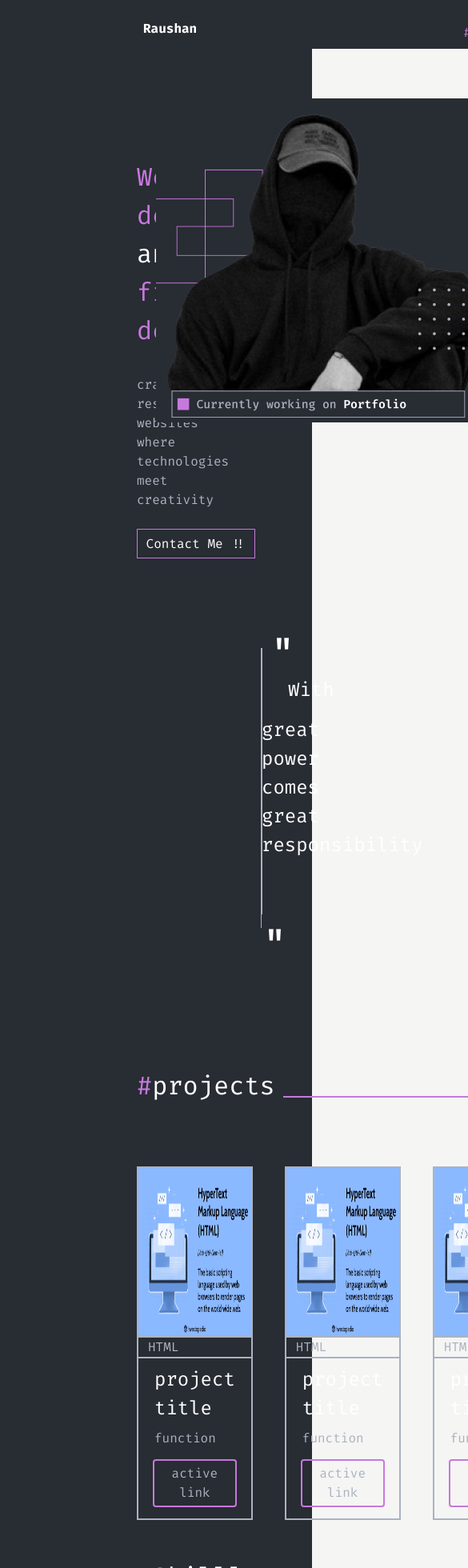
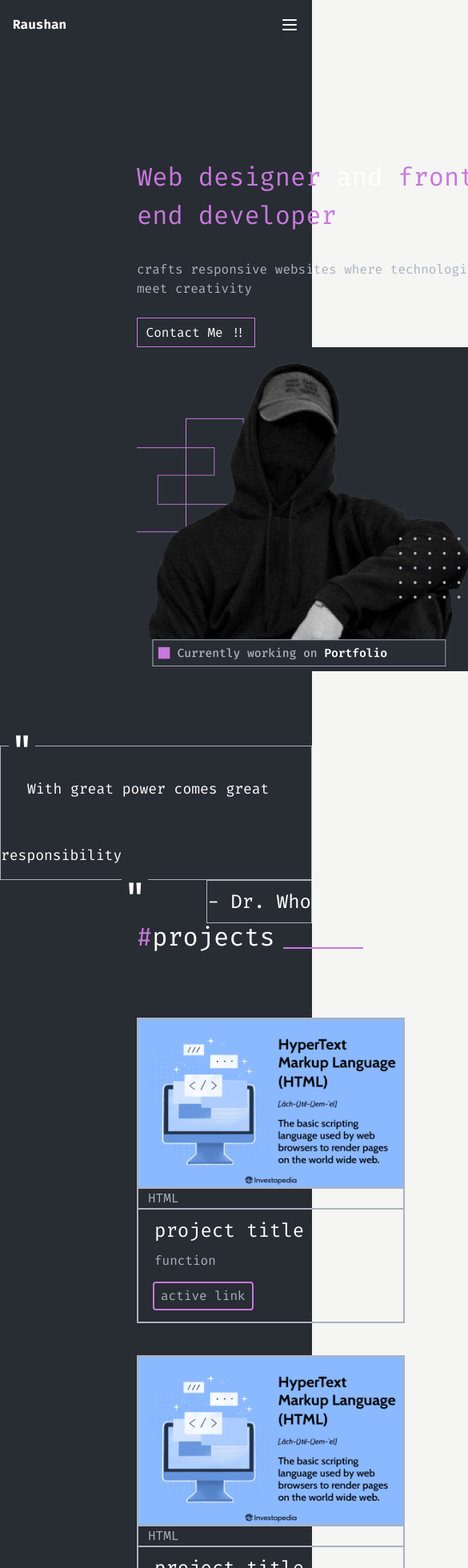
Before and after one commit to rraushan1205/portfolio, a React (Vite) app: page / in a window 390 px wide. Shown: the top 1960 px of the page at 80% size, 585 px wide, since content can reach past the window. Built offline with nearby package versions, Linux system fonts and the light colour scheme.

Commit message:
added initial responsive design

```diff
--- a/src/App.jsx
+++ b/src/App.jsx
@@ -6,88 +6,102 @@ import media from "../img/media.png";
 import dot from "../img/dot.png";
 import dot2 from "../img/dot2.png";
 import dot3 from "../img/dot3.png";
-import './index.css'
+import "./index.css";
+import Navbar from "./Navbar";
 function App() {
   return (
     <>
       <div className="bg-background font-fira">
-        <nav className="w-[1024px] flex justify-between ml-[171px] bg-background h-[61px]">
-          <span className="block font-bold text-white pt-6 pl-2 bottom-0">Raushan</span>
-          <div className="gap-10 mx-32 flex items-end mb-2 text-gray">
-            <div className=""><span className="text-primary">#</span>Home</div>
-            <div><span className="text-primary">#</span>works</div>
-            <div><span className="text-primary">#</span>about-me</div>
-            <div><span className="text-primary">#</span>contacts</div>
-            <div className="bg-background"><select className="bg-transparent" name="lang" id="lang">
-              <option value="EN">EN</option>
-              <option value="HI">HI</option>
-              <option value="SP">SP</option>
-              <option value="AEN">AEN</option>
-            </select></div>
-          </div>
-        </nav>
-        <div className="grid grid-cols-2 mx-[171px] mt-[62px]">
+        <Navbar />
+        <div className="grid lg:grid-cols-2 sm:grid-rows-1 mx-[171px] mt-[62px]">
           <div className="">
-            <div className="flex">
-              <div className="mt-[74px] text-[32px] text-white"><span className="text-primary"> Web designer</span> and <span className="text-primary"> front-end developer</span></div></div>
-            <div className="text-[16px] text-gray mt-[32px] leading-6">crafts responsive websites where technologies meet creativity</div>
-            <div className="flex items-center justify-center text-white text-[16px] w-[148px] h-[37px] border-[1px] border-primary mt-[24px]">Contact Me !!</div>
+            <div className="flex ">
+              <div className="mt-[74px] text-[32px] text-white">
+                <span className="text-primary"> Web designer</span> and{" "}
+                <span className="text-primary"> front-end developer</span>
+              </div>
+            </div>
+            <div className="text-[16px] text-gray mt-[32px] leading-6">
+              crafts responsive websites where technologies meet creativity
+            </div>
+            <div className="flex items-center justify-center text-white text-[16px] w-[148px] h-[37px] border-[1px] border-primary mt-[24px]">
+              Contact Me !!
+            </div>
           </div>
           <div className="w-[469px] h-[386px]">
             <img src={pfp} alt="" />
           </div>
         </div>
-        <div className="mt-[112px] mx-[326px] text-white border-[1px] border-gray text-[24px] pb-[16px] styled-div">With great power comes great responsibility</div>
-        <div className="ml-[876px] mr-[326px] text-white border-[1px] border-gray text-[24px] py-[8px]">- Dr. Who</div>
-        <div className="flex mt-[47px] mx-[171px] text-white text-[32px]"><span className="text-primary">#</span>
+        <div className="flex justify-center items-center">
+        <section className="relative mt-[112px] w-fit self-center">
+          <div className=" text-white border-[1px] border-gray md:text-[24px] text-[18px] pb-[16px] styled-div">
+            With great power comes great responsibility
+          </div>
+          <div className="w-fit absolute right-0 text-white border-[1px] border-gray text-[24px] py-[8px]">
+            - Dr. Who
+          </div>
+        </section>
+        </div>
+        <div className="flex mt-[47px] mx-[171px] text-white text-[32px]">
+          <span className="text-primary">#</span>
           <div>projects</div>
           <div className="flex justify-center items-center">
-            <hr className="w-[511px] h-[2px] bg-primary border-0 flex  mx-[10px]" />
+            <hr className="lg:w-[511px] w-[100px] h-[2px] bg-primary border-0 flex  mx-[10px] shrink-1" />
           </div>
-          <div className="text-[16px] mt-[5px] ml-[200px]">view all &#8594;</div>
+          <div className="text-[16px] mt-[5px] ml-[200px]">
+            view all &#8594;
+          </div>
         </div>
-        <div className="ml-[171px] text-white mt-[48px] flex gap-10" >
-          <div className="border-2 border-gray">
+        <div className="mx-[171px] text-white mt-[48px] flex gap-10 flex-wrap">
+          <div className="border-2 border-gray shrink-0">
             <img src={html} alt="" className="w-[330.58px] h-[210px]" />
             <div className="border-y-2 border-gray px-3 text-gray">HTML</div>
             <div className="py-2 px-5 text-[24px]">project title</div>
             <div className="text-gray px-5">function</div>
-            <button className="mx-5 my-4 rounded-sm px-2 py-1 text-gray ring-2 ring-primary min-w-fit">active link</button>
+            <button className="mx-5 my-4 rounded-sm px-2 py-1 text-gray ring-2 ring-primary min-w-fit">
+              active link
+            </button>
             {/* buttons */}
           </div>
-          <div className="border-2 border-gray">
+          <div className="border-2 border-gray shrink-0">
             <img src={html} alt="" className="w-[330.58px] h-[210px]" />
             <div className="border-y-2 border-gray px-3 text-gray">HTML</div>
             <div className="py-2 px-5 text-[24px]">project title</div>
             <div className="text-gray px-5">function</div>
-            <button className="mx-5 my-4 rounded-sm px-2 py-1 text-gray ring-2 ring-primary min-w-fit">active link</button>
+            <button className="mx-5 my-4 rounded-sm px-2 py-1 text-gray ring-2 ring-primary min-w-fit">
+              active link
+            </button>
             {/* buttons */}
           </div>
-          <div className="border-2 border-gray">
+          <div className="border-2 border-gray shrink-0">
             <img src={html} alt="" className="w-[330.58px] h-[210px]" />
             <div className="border-y-2 border-gray px-3 text-gray">HTML</div>
             <div className="py-2 px-5 text-[24px]">project title</div>
             <div className="text-gray px-5">function</div>
-            <button className="mx-5 my-4 rounded-sm px-2 py-1 text-gray ring-2 ring-primary min-w-fit">active link</button>
+            <button className="mx-5 my-4 rounded-sm px-2 py-1 text-gray ring-2 ring-primary min-w-fit">
+              active link
+            </button>
             {/* buttons */}
           </div>
         </div>
-        <div className="flex mt-[47px] mx-[171px] text-white text-[32px]"><span className="text-primary">#</span>
+        <div className="flex mt-[47px] mx-[171px] text-white text-[32px]">
+          <span className="text-primary">#</span>
           <div>Skillls</div>
           <div className="flex justify-center items-center">
-            <hr className="w-[511px] h-[2px] bg-primary border-0 flex  mx-[10px]" />
+            <hr className="lg:w-[511px] w-[150px] h-[2px] bg-primary border-0 flex  mx-[10px] " />
           </div>
           {/* <div className="text-[16px] mt-[5px] ml-[200px]">view all &#8594;</div> */}
         </div>
-        <div className="flex mx-[171px] justify-end gap-10 ">
+        <div className="flex mx-[171px] gap-10 flex-wrap">
           <div className="flex mt-[50px]">
-        <img src={dot2} alt="" className="h-fit w-fit mr-[150px]"/>
-        <div className="border-2 border-gray w-[86px] h-[86px]"></div>
+            <img src={dot2} alt="" className="h-fit w-fit mr-[150px]" />
+            <div className="border-2 border-gray w-[5.375rem] h-[86px]"></div>
           </div>
           <div className="text-white mt-[50px] border-2 border-gray h-fit">
             <div className="">Language Known</div>
             <div className="border-t-2 border-gray text-gray px-1">
-              <div><span>Python</span>&nbsp;
+              <div>
+                <span>Python</span>&nbsp;
                 <span>C/C++</span>&nbsp;
                 <span>Java</span>
               </div>
@@ -122,61 +136,101 @@ function App() {
           </div>
         </div>
         <div className="border-2 border-gray w-[155px] h-[155px] relative bottom-[-300px] left-[-50px]"></div>
-        <div className="flex mt-[47px] mx-[171px] text-white text-[32px]"><span className="text-primary">#</span>
+        <div className="flex mt-[47px] mx-[171px] text-white text-[32px]">
+          <span className="text-primary">#</span>
           <div>about-me</div>
           <div className="flex justify-center items-center">
             <hr className="w-[326px] h-[2px] bg-primary border-0 flex  mx-[10px]" />
           </div>
         </div>
-        <div className="grid grid-cols-2 mx-[171px]">
+        <div className="grid lg:grid-cols-2 grid-cols-1 mx-[130px] lg:mx-[171px]">
           <div className=" text-gray">
-            <br />Hello, i’m Elias! <br /><br />
-
-            I’m a self-taught front-end developer based in Kyiv, Ukraine. I can develop responsive websites from scratch and raise them into modern user-friendly web experiences. <br /><br />
-
-            Transforming my creativity and knowledge into a websites has been my passion for over a year. I have been helping various clients to establish their presence online. I always strive to learn about the newest technologies and frameworks. <br />
-            <button className="mx-0 my-4 rounded-sm px-4 py-1 text-gray ring-2 ring-primary">Read more &#8594;</button>
+            <br />
+            Hello, i’m Elias! <br />
+            <br />
+            I’m a self-taught front-end developer based in Kyiv, Ukraine. I can
+            develop responsive websites from scratch and raise them into modern
+            user-friendly web experiences. <br />
+            <br />
+            Transforming my creativity and knowledge into a websites has been my
+            passion for over a year. I have been helping various clients to
+            establish their presence online. I always strive to learn about the
+            newest technologies and frameworks. <br />
+            <button className="mx-0 my-4 rounded-sm px-4 py-1 text-gray ring-2 ring-primary">
+              Read more &#8594;
+            </button>
           </div>
           <div className="flex">
-            <img src={abtme} alt="" className="border-b-2 border-primary ml-[170px] w-[343px] h-[490px]" />
-          <img src={dot} alt="" className="flex relative left-[-300px] h-fit"/>
-          <img src={dot3} alt="" className="flex relative h-fit bottom-[-250px] left-[-200px]"/>
-          <img src={dot} alt="" className="flex relative h-fit bottom-[-250px] left-[-87px]"/>
+            <img
+              src={abtme}
+              alt=""
+              className="border-b-2 border-primary ml-0 lg:ml-[170px] w-[343px] h-[490px]"
+            />
+            <img
+              src={dot}
+              alt=""
+              className="flex relative left-[-300px] h-fit"
+            />
+            <img
+              src={dot3}
+              alt=""
+              className="flex relative h-fit bottom-[-250px] left-[-200px]"
+            />
+            <img
+              src={dot}
+              alt=""
+              className="relative h-fit bottom-[-250px] left-[-87px] xl:flex hidden"
+            />
           </div>
         </div>
-        <div className="flex mt-[47px] mx-[171px] text-white text-[32px]"><span className="text-primary">#</span>
+        <div className="flex mt-[47px] mx-[171px] text-white text-[32px]">
+          <span className="text-primary">#</span>
           <div>contacts</div>
           <div className="flex justify-center items-center">
             <hr className="w-[127px] h-[2px] bg-primary border-0 flex  mx-[10px]" />
           </div>
         </div>
-        <img src={dot} alt="" className="flex absolute"/>
-        <div className="grid grid-cols-2 mx-[171px]">
+        <img src={dot} alt="" className="flex absolute" />
+        <div className="grid lg:grid-cols-2 grid-cols-1 lg:mx-[171px] mx-[130px]">
           <div className=" text-gray">
-            <br /><br /><br />I’m interested in freelance opportunities. However, if you have other request or question, don’t hesitate to contact me
+            <br />
+            <br />
+            <br />
+            I’m interested in freelance opportunities. However, if you have
+            other request or question, don’t hesitate to contact me
           </div>
           <div className=" text-gray flex justify-center items-center ">
-            <div className="border-2 border-gray w-fit h-fit px-2 py-2 ml-[60px] mt-[100px]">
-              <div className="text-white font-semibold text-base">message me here</div>
-              <div className="flex my-2"><img src={mail} alt="" />&nbsp; raushanraj1205@gmail.com</div>
+            <div className="border-2 border-gray w-fit h-fit px-2 py-2 lg:ml-[60px] lg:mt-[100px] mt-[50px]">
+              <div className="text-white font-semibold text-base">
+                message me here
+              </div>
+              <div className="flex my-2">
+                <img src={mail} alt="" />
+                &nbsp; raushanraj1205@gmail.com
+              </div>
             </div>
-
           </div>
         </div>
         <hr className="w-full h-[2px] bg-gray border-0 flex mt-[100px]" />
-        <div className="mx-[171px] py-[32px]">
+        <div className="lg:mx-[171px] mx-[50px] py-[32px]">
           <div className="flex justify-between">
-            <div><span className="text-white"> Raushan</span> &nbsp; <span className="text-gray">rraushan1205</span></div>
+            <div>
+              <span className="text-white"> Raushan</span> &nbsp;{" "}
+              <span className="text-gray">rraushan1205</span>
+            </div>
             <div className="text-white">Media</div>
           </div>
           <div className="flex justify-between">
-            <div className="text-white"> Web designer and front-end developer</div>
+            <div className="text-white">
+              {" "}
+              Web designer and front-end developer
+            </div>
             <div className="flex">
               <img src={media} alt="" />
             </div>
           </div>
           <div className="flex justify-center items-center mt-5 text-gray mb-0">
-          © Copyright 2024. Made by Raushan
+            © Copyright 2024. Made by Raushan
           </div>
         </div>
       </div>
--- /dev/null
+++ b/src/Navbar.jsx
@@ -0,0 +1,59 @@
+import { useState } from 'react';
+
+export default function Navbar() {
+  const [isOpen, setIsOpen] = useState(false);
+
+  const toggleMenu = () => {
+    setIsOpen(!isOpen);
+  };
+
+  return (
+    <nav className="w-full bg-background h-[61px] px-4 sm:px-8 flex justify-between items-center">
+      {/* Logo */}
+      <span className="font-bold text-white">Raushan</span>
+
+      {/* Desktop Menu */}
+      <div className="hidden lg:flex gap-10 items-end text-gray">
+        <div><span className="text-primary">#</span>Home</div>
+        <div><span className="text-primary">#</span>Works</div>
+        <div><span className="text-primary">#</span>About-me</div>
+        <div><span className="text-primary">#</span>Contacts</div>
+        <div>
+          <select className="bg-transparent text-white" name="lang" id="lang">
+            <option value="EN">EN</option>
+            <option value="HI">HI</option>
+            <option value="SP">SP</option>
+            <option value="AEN">AEN</option>
+          </select>
+        </div>
+      </div>
+
+      {/* Hamburger Icon for Mobile */}
+      <div className="lg:hidden flex items-center">
+        <button onClick={toggleMenu} className="text-white focus:outline-none">
+          <svg className="w-6 h-6" fill="none" stroke="currentColor" viewBox="0 0 24 24" xmlns="http://www.w3.org/2000/svg">
+            <path strokeLinecap="round" strokeLinejoin="round" strokeWidth="2" d={isOpen ? "M6 18L18 6M6 6l12 12" : "M4 6h16M4 12h16M4 18h16"} />
+          </svg>
+        </button>
+      </div>
+
+      {/* Mobile Menu */}
+      {isOpen && (
+        <div className="lg:hidden absolute top-16 left-0 w-full bg-background flex flex-col items-center gap-4 text-gray py-4">
+          <div><span className="text-primary">#</span>Home</div>
+          <div><span className="text-primary">#</span>Works</div>
+          <div><span className="text-primary">#</span>About-me</div>
+          <div><span className="text-primary">#</span>Contacts</div>
+          <div>
+            <select className="bg-transparent text-white" name="lang" id="lang">
+              <option value="EN">EN</option>
+              <option value="HI">HI</option>
+              <option value="SP">SP</option>
+              <option value="AEN">AEN</option>
+            </select>
+          </div>
+        </div>
+      )}
+    </nav>
+  );
+}
```
